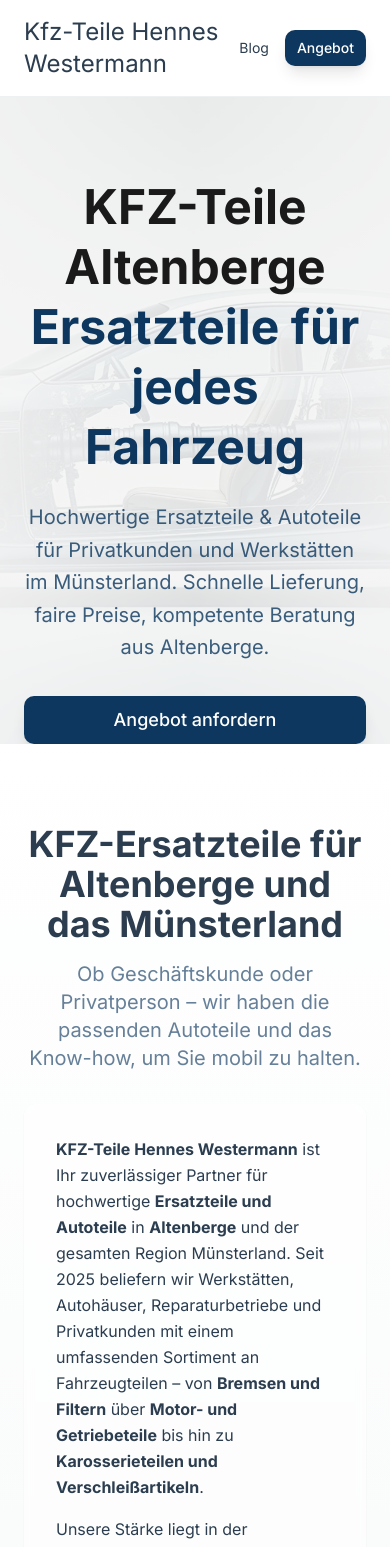
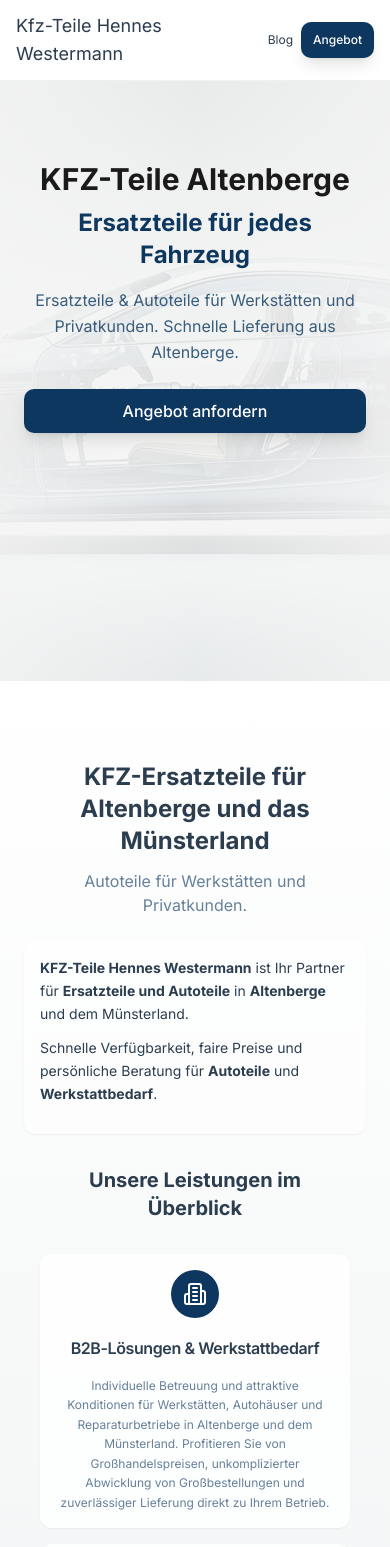
Before and after one commit to Fraanjooo/KfZ-Teile-Hennes-Westermann, a React (Vite) app: page / in a window 390 px wide. Shown: the top 1547 px of the page. Built offline with nearby package versions, Linux system fonts and the light colour scheme.

Commit message:
Optimize mobile UI and typography
Refactor components to shorten text and scale fonts for small screens; apply responsive Tailwind classes across Hero, Services, ContactForm, and Footer, ensuring concise content, reduced font sizes, and improved paddings for mobile view.

```diff
--- a/src/components/Header.tsx
+++ b/src/components/Header.tsx
@@ -62,7 +62,7 @@ const Header = () => {
           : 'bg-corporate-white/95 border-corporate-light-gray'
       }`}
     >
-      <div className="container mx-auto px-6 py-4">
+      <div className="container mx-auto px-4 sm:px-6 py-3 sm:py-4">
         <div className="flex items-center justify-between">
           {/* Anklickbares Firmenlogo mit EB Garamond Schriftart */}
           <motion.div
@@ -70,7 +70,7 @@ const Header = () => {
             transition={{ type: "spring", stiffness: 300 }}
             className="flex items-center"
           >
-            <a href="/" className="text-2xl text-corporate-dark-gray font-garamond hover:text-corporate-primary transition-colors">
+            <a href="/" className="text-lg sm:text-xl md:text-2xl text-corporate-dark-gray font-garamond hover:text-corporate-primary transition-colors">
               Kfz-Teile Hennes Westermann
             </a>
           </motion.div>
@@ -93,10 +93,10 @@ const Header = () => {
           </nav>
 
           {/* Mobile Navigation */}
-          <div className="md:hidden flex items-center gap-4">
+          <div className="md:hidden flex items-center gap-2 sm:gap-4">
             <Link
               to="/blog"
-              className="text-sm text-corporate-dark-gray hover:text-corporate-primary transition-colors"
+              className="text-xs sm:text-sm text-corporate-dark-gray hover:text-corporate-primary transition-colors"
             >
               Blog
             </Link>
@@ -104,7 +104,7 @@ const Header = () => {
               variant="automotive"
               size="sm"
               onClick={handleRequestQuote}
-              className="hover:scale-105 transition-transform duration-300"
+              className="hover:scale-105 transition-transform duration-300 text-xs sm:text-sm px-3 py-2"
             >
               Angebot
             </Button>
--- a/src/components/Hero.tsx
+++ b/src/components/Hero.tsx
@@ -68,10 +68,10 @@ const Hero = () => {
             initial={{ opacity: 0, y: 30 }}
             animate={{ opacity: 1, y: 0 }}
             transition={{ duration: 0.8, ease: "easeOut" }}
-            className="text-5xl md:text-7xl font-bold mb-6 leading-tight"
+            className="text-3xl sm:text-4xl md:text-5xl lg:text-7xl font-bold mb-4 md:mb-6 leading-tight"
           >
-            KFZ-Teile Altenberge
-            <span className="block text-corporate-highlight">Ersatzteile für jedes Fahrzeug</span>
+            <span className="block md:inline">KFZ-Teile Altenberge</span>
+            <span className="block text-corporate-highlight text-2xl sm:text-3xl md:text-5xl lg:text-7xl mt-2">Ersatzteile für jedes Fahrzeug</span>
           </motion.h1>
 
           {/* Untertitel mit Wertversprechen */}
@@ -79,10 +79,10 @@ const Hero = () => {
             initial={{ opacity: 0, y: 30 }}
             animate={{ opacity: 1, y: 0 }}
             transition={{ duration: 0.8, delay: 0.2, ease: "easeOut" }}
-            className="text-xl md:text-2xl mb-8 text-corporate-highlight/80 max-w-2xl mx-auto leading-relaxed"
+            className="text-base sm:text-lg md:text-xl lg:text-2xl mb-6 md:mb-8 text-corporate-highlight/80 max-w-2xl mx-auto leading-relaxed"
           >
-            Hochwertige Ersatzteile & Autoteile für Privatkunden und Werkstätten im Münsterland.
-            Schnelle Lieferung, faire Preise, kompetente Beratung aus Altenberge.
+            <span className="hidden sm:inline">Hochwertige Ersatzteile & Autoteile für Privatkunden und Werkstätten im Münsterland. Schnelle Lieferung, faire Preise, kompetente Beratung aus Altenberge.</span>
+            <span className="sm:hidden">Ersatzteile & Autoteile für Werkstätten und Privatkunden. Schnelle Lieferung aus Altenberge.</span>
           </motion.p>
 
           {/* Call-to-Action Button Bereich */}
@@ -96,7 +96,7 @@ const Hero = () => {
               variant="automotive"
               size="lg"
               onClick={scrollToContact}
-              className="text-lg px-8 py-6 hover:scale-105 transition-transform duration-300"
+              className="text-base sm:text-lg px-6 sm:px-8 py-4 sm:py-6 hover:scale-105 transition-transform duration-300"
             >
               Angebot anfordern
             </Button>
--- a/src/components/Services.tsx
+++ b/src/components/Services.tsx
@@ -75,13 +75,14 @@ const Services = () => {
           initial={{ opacity: 0, y: 30 }}
           animate={isVisible ? { opacity: 1, y: 0 } : {}}
           transition={{ duration: 0.6 }}
-          className="text-center mb-12"
+          className="text-center mb-8 md:mb-12"
         >
-          <h2 className="text-4xl md:text-5xl font-bold text-corporate-dark-gray mb-4">
+          <h2 className="text-2xl sm:text-3xl md:text-4xl lg:text-5xl font-bold text-corporate-dark-gray mb-3 md:mb-4 px-4">
             KFZ-Ersatzteile für Altenberge und das Münsterland
           </h2>
-          <p className="text-xl text-corporate-medium-gray max-w-3xl mx-auto mb-8">
-            Ob Geschäftskunde oder Privatperson – wir haben die passenden Autoteile und das Know-how, um Sie mobil zu halten.
+          <p className="text-base sm:text-lg md:text-xl text-corporate-medium-gray max-w-3xl mx-auto mb-6 md:mb-8 px-4">
+            <span className="hidden sm:inline">Ob Geschäftskunde oder Privatperson – wir haben die passenden Autoteile und das Know-how, um Sie mobil zu halten.</span>
+            <span className="sm:hidden">Autoteile für Werkstätten und Privatkunden.</span>
           </p>
 
           {/* SEO-optimierter Einleitungstext */}
@@ -89,31 +90,32 @@ const Services = () => {
             initial={{ opacity: 0, y: 30 }}
             animate={isVisible ? { opacity: 1, y: 0 } : {}}
             transition={{ duration: 0.7, delay: 0.2 }}
-            className="max-w-4xl mx-auto text-left bg-white/60 backdrop-blur-sm p-8 rounded-lg shadow-sm mb-12"
+            className="max-w-4xl mx-auto text-left bg-white/60 backdrop-blur-sm p-4 sm:p-6 md:p-8 rounded-lg shadow-sm mb-8 md:mb-12"
           >
             <motion.p
               initial={{ opacity: 0, x: -20 }}
               animate={isVisible ? { opacity: 1, x: 0 } : {}}
               transition={{ duration: 0.6, delay: 0.3 }}
-              className="text-corporate-dark-gray leading-relaxed mb-4"
+              className="text-sm sm:text-base text-corporate-dark-gray leading-relaxed mb-3 md:mb-4"
             >
-              <strong>KFZ-Teile Hennes Westermann</strong> ist Ihr zuverlässiger Partner für hochwertige <strong>Ersatzteile und Autoteile</strong> in <strong>Altenberge</strong> und der gesamten Region Münsterland. Seit 2025 beliefern wir Werkstätten, Autohäuser, Reparaturbetriebe und Privatkunden mit einem umfassenden Sortiment an Fahrzeugteilen – von <strong>Bremsen und Filtern</strong> über <strong>Motor- und Getriebeteile</strong> bis hin zu <strong>Karosserieteilen und Verschleißartikeln</strong>.
+              <strong>KFZ-Teile Hennes Westermann</strong> ist Ihr Partner für <strong>Ersatzteile und Autoteile</strong> in <strong>Altenberge</strong> und dem Münsterland. <span className="hidden md:inline">Seit 2025 beliefern wir Werkstätten, Autohäuser, Reparaturbetriebe und Privatkunden mit einem umfassenden Sortiment an Fahrzeugteilen – von <strong>Bremsen und Filtern</strong> über <strong>Motor- und Getriebeteile</strong> bis hin zu <strong>Karosserieteilen und Verschleißartikeln</strong>.</span>
             </motion.p>
             <motion.p
               initial={{ opacity: 0, x: -20 }}
               animate={isVisible ? { opacity: 1, x: 0 } : {}}
               transition={{ duration: 0.6, delay: 0.4 }}
-              className="text-corporate-dark-gray leading-relaxed mb-4"
+              className="text-sm sm:text-base text-corporate-dark-gray leading-relaxed mb-3 md:mb-4"
             >
-              Unsere Stärke liegt in der individuellen Beratung und schnellen Verfügbarkeit. Egal ob Sie <strong>günstige Autoteile bestellen</strong> möchten oder <strong>Werkstattbedarf in Altenberge</strong> benötigen – wir erstellen Ihnen unverbindliche Angebote von verschiedenen Herstellern und sorgen für eine zügige Lieferung oder bequeme Abholung vor Ort. Dabei legen wir Wert auf Qualität, Transparenz und faire Preise.
+              <span className="hidden sm:inline">Unsere Stärke liegt in der individuellen Beratung und schnellen Verfügbarkeit. Egal ob Sie <strong>günstige Autoteile bestellen</strong> möchten oder <strong>Werkstattbedarf in Altenberge</strong> benötigen – wir erstellen Ihnen unverbindliche Angebote von verschiedenen Herstellern und sorgen für eine zügige Lieferung oder bequeme Abholung vor Ort. Dabei legen wir Wert auf Qualität, Transparenz und faire Preise.</span>
+              <span className="sm:hidden">Schnelle Verfügbarkeit, faire Preise und persönliche Beratung für <strong>Autoteile</strong> und <strong>Werkstattbedarf</strong>.</span>
             </motion.p>
             <motion.p
               initial={{ opacity: 0, x: -20 }}
               animate={isVisible ? { opacity: 1, x: 0 } : {}}
               transition={{ duration: 0.6, delay: 0.5 }}
-              className="text-corporate-dark-gray leading-relaxed"
+              className="text-sm sm:text-base text-corporate-dark-gray leading-relaxed hidden sm:block"
             >
-              Vertrauen Sie auf unsere Fachkompetenz und profitieren Sie von unserem breiten Netzwerk an renommierten Lieferanten. <strong>KFZ-Teile kaufen war noch nie so einfach</strong> – kontaktieren Sie uns noch heute und überzeugen Sie sich selbst von unserem Service!
+              Vertrauen Sie auf unsere Fachkompetenz und profitieren Sie von unserem breiten Netzwerk an renommierten Lieferanten. <strong>KFZ-Teile kaufen war noch nie so einfach</strong> – kontaktieren Sie uns noch heute!
             </motion.p>
           </motion.div>
 
@@ -121,14 +123,14 @@ const Services = () => {
             initial={{ opacity: 0 }}
             animate={isVisible ? { opacity: 1 } : {}}
             transition={{ duration: 0.6, delay: 0.4 }}
-            className="text-2xl md:text-3xl font-bold text-corporate-dark-gray mb-8"
+            className="text-xl sm:text-2xl md:text-3xl font-bold text-corporate-dark-gray mb-6 md:mb-8 px-4"
           >
             Unsere Leistungen im Überblick
           </motion.h3>
         </motion.div>
 
         {/* Grid-Layout für Service-Karten - responsive Design */}
-        <div className="grid md:grid-cols-2 lg:grid-cols-3 gap-8">
+        <div className="grid md:grid-cols-2 lg:grid-cols-3 gap-4 sm:gap-6 md:gap-8 px-4">
           {services.map((service, index) => (
             <motion.div
               key={index}
@@ -138,19 +140,19 @@ const Services = () => {
             >
               <Card className="hover:shadow-lg hover:scale-105 transition-all duration-300 border-0 bg-corporate-white/80 backdrop-blur-sm h-full">
                 {/* Card Header mit Icon und Titel */}
-                <CardHeader className="text-center">
+                <CardHeader className="text-center p-4 sm:p-6">
                   <motion.div
                     whileHover={{ scale: 1.1, rotate: 5 }}
                     transition={{ type: "spring", stiffness: 300 }}
-                    className="mx-auto mb-4 p-3 bg-corporate-primary rounded-full w-16 h-16 flex items-center justify-center"
+                    className="mx-auto mb-3 sm:mb-4 p-2 sm:p-3 bg-corporate-primary rounded-full w-12 h-12 sm:w-16 sm:h-16 flex items-center justify-center"
                   >
-                    <service.icon className="w-8 h-8 text-corporate-white" />
+                    <service.icon className="w-6 h-6 sm:w-8 sm:h-8 text-corporate-white" />
                   </motion.div>
-                  <CardTitle className="text-xl text-corporate-dark-gray">{service.title}</CardTitle>
+                  <CardTitle className="text-base sm:text-lg md:text-xl text-corporate-dark-gray">{service.title}</CardTitle>
                 </CardHeader>
                 {/* Card Content mit Beschreibung und Features */}
-                <CardContent className="text-center">
-                  <CardDescription className="text-corporate-medium-gray mb-4 leading-relaxed">
+                <CardContent className="text-center p-4 sm:p-6 pt-0">
+                  <CardDescription className="text-xs sm:text-sm text-corporate-medium-gray leading-relaxed">
                     {service.description}
                   </CardDescription>
                 </CardContent>
```
Also changed, not shown: src/components/ContactForm.tsx (+38 -35 lines), src/components/Footer.tsx (+12 -11 lines).
